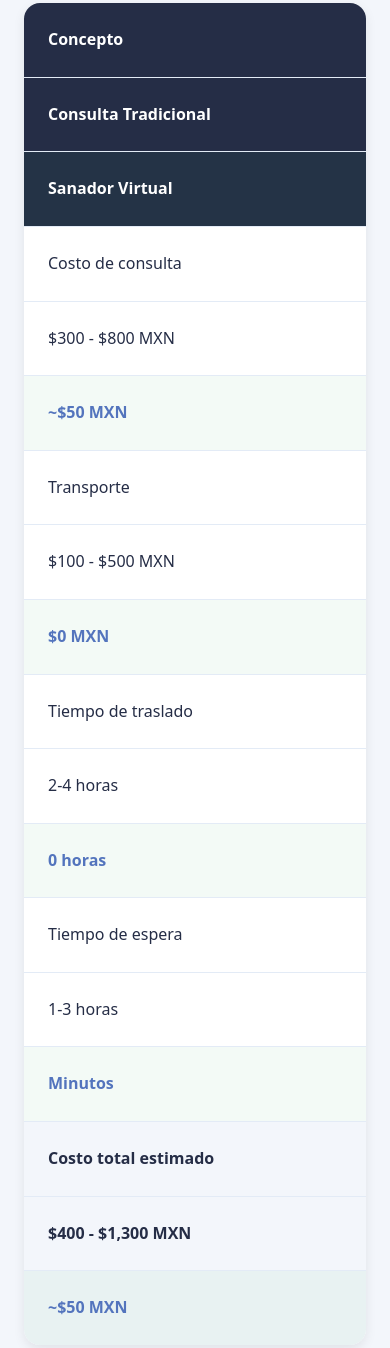
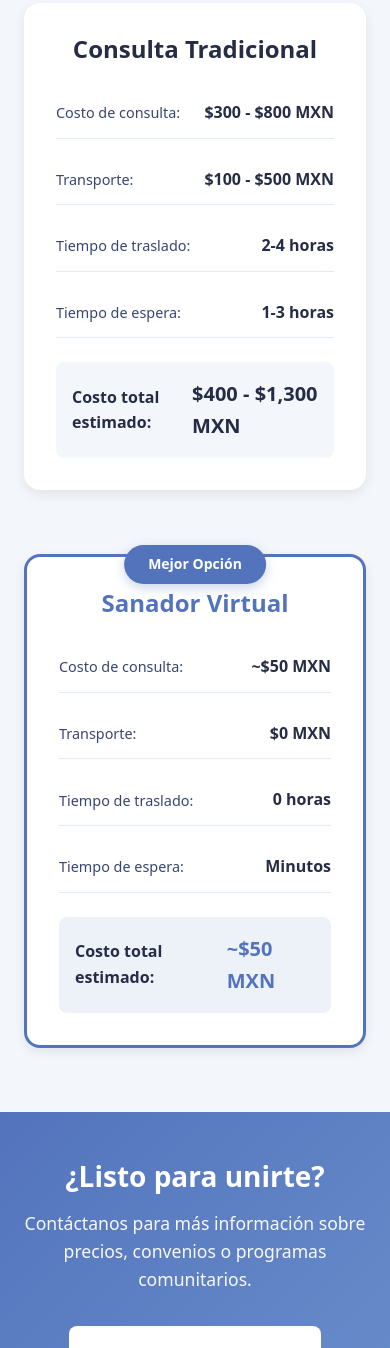
Before and after one commit to DaniValido23/sanador-virtual, an Astro site: page /precios in a window 390 px wide. Shown: the part 4493-5841 px from the top of the page. Built offline with nearby package versions, Linux system fonts and the light colour scheme; Astro itself is replaced by a stand-in of ours.

Commit message:
fix precios page

```diff
--- a/src/pages/precios.astro
+++ b/src/pages/precios.astro
@@ -139,30 +139,86 @@ import CTASection from '../components/CTASection.astro';
           <div class="cell">Consulta Tradicional</div>
           <div class="cell highlight">Sanador Virtual</div>
         </div>
-        <div class="comparison-row">
-          <div class="cell">Costo de consulta</div>
-          <div class="cell">$300 - $800 MXN</div>
-          <div class="cell highlight">~$50 MXN</div>
+        <div class="comparison-row" data-label="Costo de consulta">
+          <div class="cell" data-label="Concepto">Costo de consulta</div>
+          <div class="cell" data-label="Tradicional">$300 - $800 MXN</div>
+          <div class="cell highlight" data-label="Sanador Virtual">~$50 MXN</div>
         </div>
-        <div class="comparison-row">
-          <div class="cell">Transporte</div>
-          <div class="cell">$100 - $500 MXN</div>
-          <div class="cell highlight">$0 MXN</div>
+        <div class="comparison-row" data-label="Transporte">
+          <div class="cell" data-label="Concepto">Transporte</div>
+          <div class="cell" data-label="Tradicional">$100 - $500 MXN</div>
+          <div class="cell highlight" data-label="Sanador Virtual">$0 MXN</div>
         </div>
-        <div class="comparison-row">
-          <div class="cell">Tiempo de traslado</div>
-          <div class="cell">2-4 horas</div>
-          <div class="cell highlight">0 horas</div>
+        <div class="comparison-row" data-label="Tiempo de traslado">
+          <div class="cell" data-label="Concepto">Tiempo de traslado</div>
+          <div class="cell" data-label="Tradicional">2-4 horas</div>
+          <div class="cell highlight" data-label="Sanador Virtual">0 horas</div>
         </div>
-        <div class="comparison-row">
-          <div class="cell">Tiempo de espera</div>
-          <div class="cell">1-3 horas</div>
-          <div class="cell highlight">Minutos</div>
+        <div class="comparison-row" data-label="Tiempo de espera">
+          <div class="cell" data-label="Concepto">Tiempo de espera</div>
+          <div class="cell" data-label="Tradicional">1-3 horas</div>
+          <div class="cell highlight" data-label="Sanador Virtual">Minutos</div>
         </div>
-        <div class="comparison-row totals">
-          <div class="cell"><strong>Costo total estimado</strong></div>
-          <div class="cell"><strong>$400 - $1,300 MXN</strong></div>
-          <div class="cell highlight"><strong>~$50 MXN</strong></div>
+        <div class="comparison-row totals" data-label="Total">
+          <div class="cell" data-label="Concepto"><strong>Costo total estimado</strong></div>
+          <div class="cell" data-label="Tradicional"><strong>$400 - $1,300 MXN</strong></div>
+          <div class="cell highlight" data-label="Sanador Virtual"><strong>~$50 MXN</strong></div>
+        </div>
+      </div>
+
+      <!-- Versión móvil alternativa -->
+      <div class="comparison-cards">
+        <div class="comparison-card">
+          <h3>Consulta Tradicional</h3>
+          <div class="card-items">
+            <div class="card-item">
+              <span class="label">Costo de consulta:</span>
+              <span class="value">$300 - $800 MXN</span>
+            </div>
+            <div class="card-item">
+              <span class="label">Transporte:</span>
+              <span class="value">$100 - $500 MXN</span>
+            </div>
+            <div class="card-item">
+              <span class="label">Tiempo de traslado:</span>
+              <span class="value">2-4 horas</span>
+            </div>
+            <div class="card-item">
+              <span class="label">Tiempo de espera:</span>
+              <span class="value">1-3 horas</span>
+            </div>
+            <div class="card-total">
+              <span class="label">Costo total estimado:</span>
+              <span class="value">$400 - $1,300 MXN</span>
+            </div>
+          </div>
+        </div>
+
+        <div class="comparison-card highlight-card">
+          <div class="badge-best">Mejor Opción</div>
+          <h3>Sanador Virtual</h3>
+          <div class="card-items">
+            <div class="card-item">
+              <span class="label">Costo de consulta:</span>
+              <span class="value">~$50 MXN</span>
+            </div>
+            <div class="card-item">
+              <span class="label">Transporte:</span>
+              <span class="value">$0 MXN</span>
+            </div>
+            <div class="card-item">
+              <span class="label">Tiempo de traslado:</span>
+              <span class="value">0 horas</span>
+            </div>
+            <div class="card-item">
+              <span class="label">Tiempo de espera:</span>
+              <span class="value">Minutos</span>
+            </div>
+            <div class="card-total highlight">
+              <span class="label">Costo total estimado:</span>
+              <span class="value">~$50 MXN</span>
+            </div>
+          </div>
         </div>
       </div>
     </div>
@@ -398,9 +454,105 @@ import CTASection from '../components/CTASection.astro';
   }
 
   .cell.highlight {
-    background: rgba(22, 163, 74, 0.05);
+    background: rgba(83, 116, 189, 0.05);
     color: var(--primary);
     font-weight: 600;
+  }
+
+  /* Versión móvil con tarjetas */
+  .comparison-cards {
+    display: none;
+  }
+
+  .comparison-card {
+    background: white;
+    border-radius: 1rem;
+    padding: 2rem;
+    box-shadow: 0 4px 12px rgba(0,0,0,0.08);
+  }
+
+  .comparison-card h3 {
+    color: var(--text);
+    font-size: 1.5rem;
+    margin-bottom: 1.5rem;
+    text-align: center;
+  }
+
+  .card-items {
+    display: flex;
+    flex-direction: column;
+    gap: 1rem;
+  }
+
+  .card-item {
+    display: flex;
+    justify-content: space-between;
+    align-items: center;
+    padding: 0.75rem 0;
+    border-bottom: 1px solid var(--border);
+  }
+
+  .card-item .label {
+    color: var(--text-light);
+    font-size: 0.9rem;
+  }
+
+  .card-item .value {
+    color: var(--text);
+    font-weight: 600;
+  }
+
+  .card-total {
+    display: flex;
+    justify-content: space-between;
+    align-items: center;
+    padding: 1rem;
+    background: var(--bg-light);
+    border-radius: 0.5rem;
+    margin-top: 0.5rem;
+  }
+
+  .card-total .label {
+    color: var(--text);
+    font-weight: 600;
+  }
+
+  .card-total .value {
+    color: var(--text);
+    font-weight: 700;
+    font-size: 1.25rem;
+  }
+
+  .card-total.highlight {
+    background: rgba(83, 116, 189, 0.1);
+  }
+
+  .card-total.highlight .value {
+    color: var(--primary);
+  }
+
+  .highlight-card {
+    position: relative;
+    border: 3px solid var(--primary);
+    margin-top: 2rem;
+  }
+
+  .highlight-card h3 {
+    color: var(--primary);
+  }
+
+  .badge-best {
+    position: absolute;
+    top: -12px;
+    left: 50%;
+    transform: translateX(-50%);
+    background: var(--primary);
+    color: white;
+    padding: 0.5rem 1.5rem;
+    border-radius: 2rem;
+    font-weight: 700;
+    font-size: 0.875rem;
+    box-shadow: 0 4px 12px rgba(83, 116, 189, 0.3);
   }
 
   @media (max-width: 768px) {
@@ -424,19 +576,16 @@ import CTASection from '../components/CTASection.astro';
       grid-template-columns: 1fr;
     }
 
-    .comparison-row {
-      grid-template-columns: 1fr;
+    /* Ocultar tabla en móvil */
+    .comparison-table {
+      display: none;
     }
 
-    .cell {
-      border-right: none;
-      border-bottom: 1px solid var(--border);
-      justify-content: flex-start;
-      text-align: left;
-    }
-
-    .cell:last-child {
-      border-bottom: none;
+    /* Mostrar tarjetas en móvil */
+    .comparison-cards {
+      display: flex;
+      flex-direction: column;
+      gap: 2rem;
     }
   }
 </style>
```
